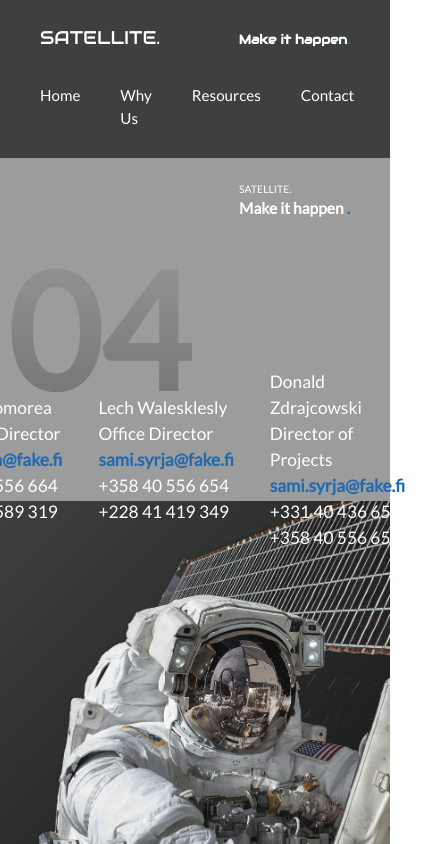
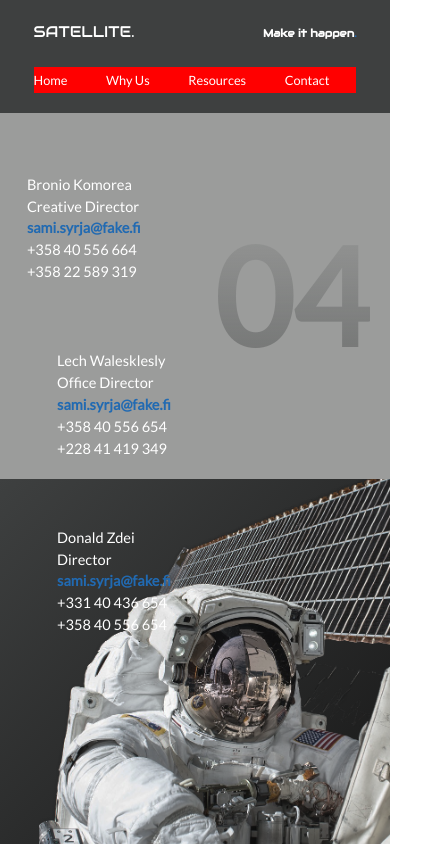
Before and after one commit to devicki/Satellite, a website: page index.html in a window 390 px wide. Both pictures are taken after a click on the link "Contact". Shown: the whole page, 421 px wide, since content can reach past the window. Drawn offline with nearby package versions, Linux system fonts and the light colour scheme.

Commit message:
more rwd

```diff
--- a/index.html
+++ b/index.html
@@ -57,15 +57,6 @@
         <!-- RIGHT SIDE -->
         <div class="right-side">
             <div class="upper right-side">
-                <div class="counter">01</div>
-                <div class="fliped-text">
-                    <p class="slide-in">SATELLITE.</p>
-                    <h2 class="title slide-in">Make it happen
-                        <span class="colored-txt">.</h2>
-                </div>
-            </div>
-
-            <div class="bottom right-side ">
                 <main class="content">
                     <div id="#tabs-1" class="tabSize">
                         <p class="home">We are
@@ -126,8 +117,8 @@
                                 <p>+228 41 419 349</p>
                             </div>
                             <div class="contact">
-                                <p>Donald Zdrajcowski</p>
-                                <p>Director of Projects</p>
+                                <p>Donald Zdei</p>
+                                <p>Director</p>
                                 <p>
                                     <span class="colored-txt">sami.syrja@fake.fi </span>
                                 </p>
@@ -138,6 +129,16 @@
                         </div>
                     </div>
                 </main>
+                <div class="counter">01</div>
+                <div class="fliped-text">
+                    <p class="slide-in">SATELLITE.</p>
+                    <h2 class="title slide-in">Make it happen
+                        <span class="colored-txt">.</h2>
+                </div>
+            </div>
+
+            <div class="bottom right-side ">
+
             </div>
         </div>
         <!-- END OF RIGHT SIDE  -->
--- a/sass/base/_base.scss
+++ b/sass/base/_base.scss
@@ -151,29 +151,8 @@ table {
     box-sizing: inherit;
 }
 
-//1200px
 html {
     font-size: 62.5%;
-}
-
-@media only screen and (max-width: 900px) {
-    html {
-        font-size: 42%;
-    }
-    .wrapper {
-        flex-direction: column;
-    }
-    nav ul {
-        display: flex;
-        flex-direction: row;
-        li {
-            display: inline-block;
-            margin-right: 5rem;
-        }
-    }
-    .social-container {
-        display: none;
-    }
 }
 
 @media only screen and (max-width: 1324px) {
@@ -189,8 +168,55 @@ html {
         margin-left: auto;
         padding: 3rem 5rem;
     }
+}
+
+@media only screen and (max-width: 900px) {
+    html {
+        font-size: 42%;
+    }
+    nav {
+        width: 100%;
+        ul {
+            display: flex;
+            flex-direction: row;
+            justify-content: space-between;
+            background-color: red;
+            li {
+                display: inline-block;
+                margin-right: 4rem;
+            }
+        }
+    }
+    .social-container {
+        display: none;
+    }
+    .wrapper {
+        flex-direction: column;
+        .counter {
+            margin-right: 3rem;
+        }
+    }
+    .wrapper .right-side .upper .fliped-text {
+        display: none;
+    }
+    .right-side .upper main.content {
+        top: 0;
+        left: 0;
+        padding: 4rem;
+        flex-wrap: wrap;
+    }
     main.content {
-        transform: translate(-50px, 0);
+        .contacts {
+            flex-direction: column;
+            font-size: .7em;
+            display: flex;
+            justify-content: flex-start;
+            align-items: flex-start;
+            &.contact {
+                padding: 5rem 0;
+                margin-left: 0;
+            }
+        }
     }
 }
 
--- a/sass/layout/_main.scss
+++ b/sass/layout/_main.scss
@@ -1,12 +1,13 @@
 main.content {
     position: absolute;
-    top: -50%;
+    top: 40%;
     left: -10%;
     transform: translate(0, 0);
     font-size: 3.1rem;
     max-width: 80rem;
     display: none;
     padding: 0 2rem;
+    z-index: 10;
     .link-content {
         margin-top: 4rem;
         font-size: 1.8rem;
```
Also changed, not shown: css/styles.css.
